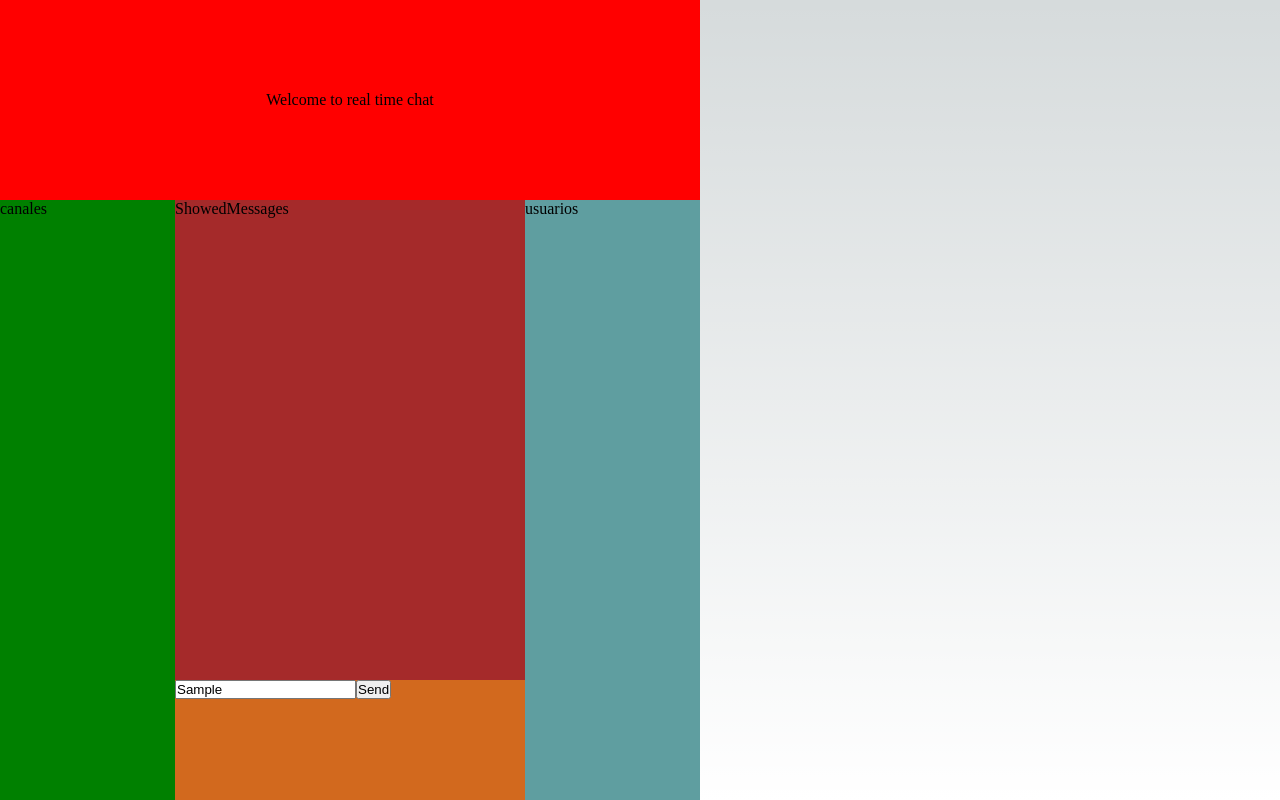
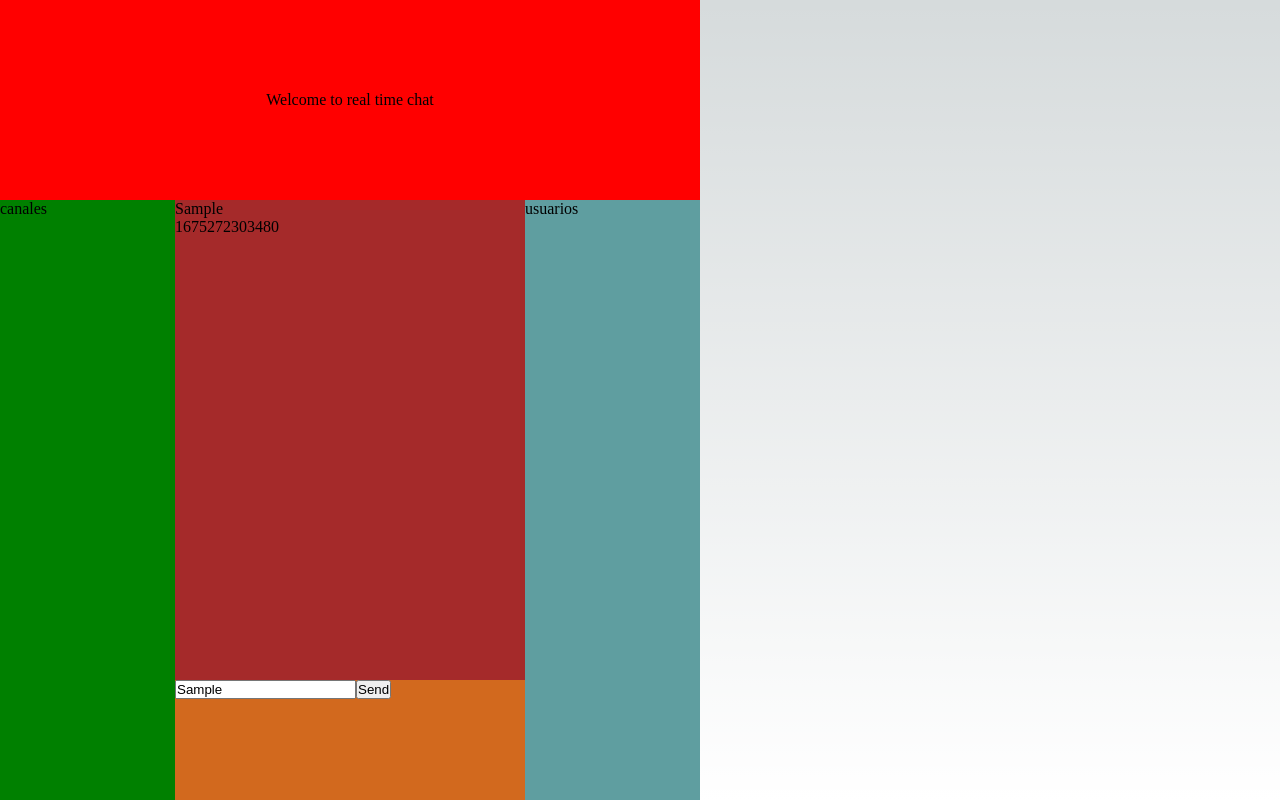
Before and after one commit to AdrianVilla1504/real-time-chat, a Next.js app: page /chat in a window 1280 px wide. Both pictures are taken after typing "Sample" into the empty fields and a click on the button "Send". Built offline with nearby package versions, Linux system fonts and the light colour scheme.

Commit message:
feat: add type folder, and fix render messages

```diff
--- a/src/components/showedMessages/index.tsx
+++ b/src/components/showedMessages/index.tsx
@@ -1,7 +1,21 @@
 import React from 'react';
+import { Message } from '@/types/types';
 
-function ShowedMessages({}: any) {
-  return <div>ShowedMessages</div>;
+function ShowedMessages({
+  message,
+  index,
+}: {
+  message: Message;
+  index: number;
+}) {
+  console.log('MESSAGE IN SHOWEDMESSAGE =>', message);
+  return (
+    <div key={index}>
+      <h2>{message.id}</h2>
+      <p>{message.content}</p>
+      <p>{message.date.toString()}</p>
+    </div>
+  );
 }
 
 export default ShowedMessages;
--- a/src/pages/chat/index.tsx
+++ b/src/pages/chat/index.tsx
@@ -3,16 +3,17 @@ import styles from '@/styles/Home.module.css';
 import InputMessage from '@/components/inputMessage';
 import { useCookies } from 'react-cookie';
 import ShowedMessages from '@/components/showedMessages';
+import { DataChat, Message } from '@/types/types';
 
 const Chat = () => {
   const [cookies, setCookie] = useCookies();
 
-  const [data, setData] = useState<any>({
+  const [data, setData] = useState<DataChat>({
+    localUser: cookies.nickname,
+    users: [],
     message: { id: '', content: '', date: new Date() },
     messages: [],
   });
-
-  console.log(data);
 
   return (
     <div>
@@ -22,7 +23,15 @@ const Chat = () => {
         <div className={styles.interface}>
           <div className={styles.channels}>canales</div>
           <div className={styles.chat}>
-            <ShowedMessages />
+            {data.messages.map((msg: Message, i: number) => {
+              if (msg) {
+                return (
+                  <div>
+                    <ShowedMessages message={msg} key={i} index={i} />
+                  </div>
+                );
+              }
+            })}
           </div>
           <div className={styles.input}>
             <InputMessage cookies={cookies} data={data} setData={setData} />
--- /dev/null
+++ b/src/types/types.ts
@@ -0,0 +1,14 @@
+export type DataChat = {
+  localUser: string;
+  users: string[];
+  message: { id: string; content: string; date: Date };
+  messages: { id: string; content: string; date: Date }[];
+};
+
+export type Message = {
+  id: string;
+  content: string;
+  date: Date;
+};
+
+export type Messages = { id: string; content: string; date: Date }[];
```
